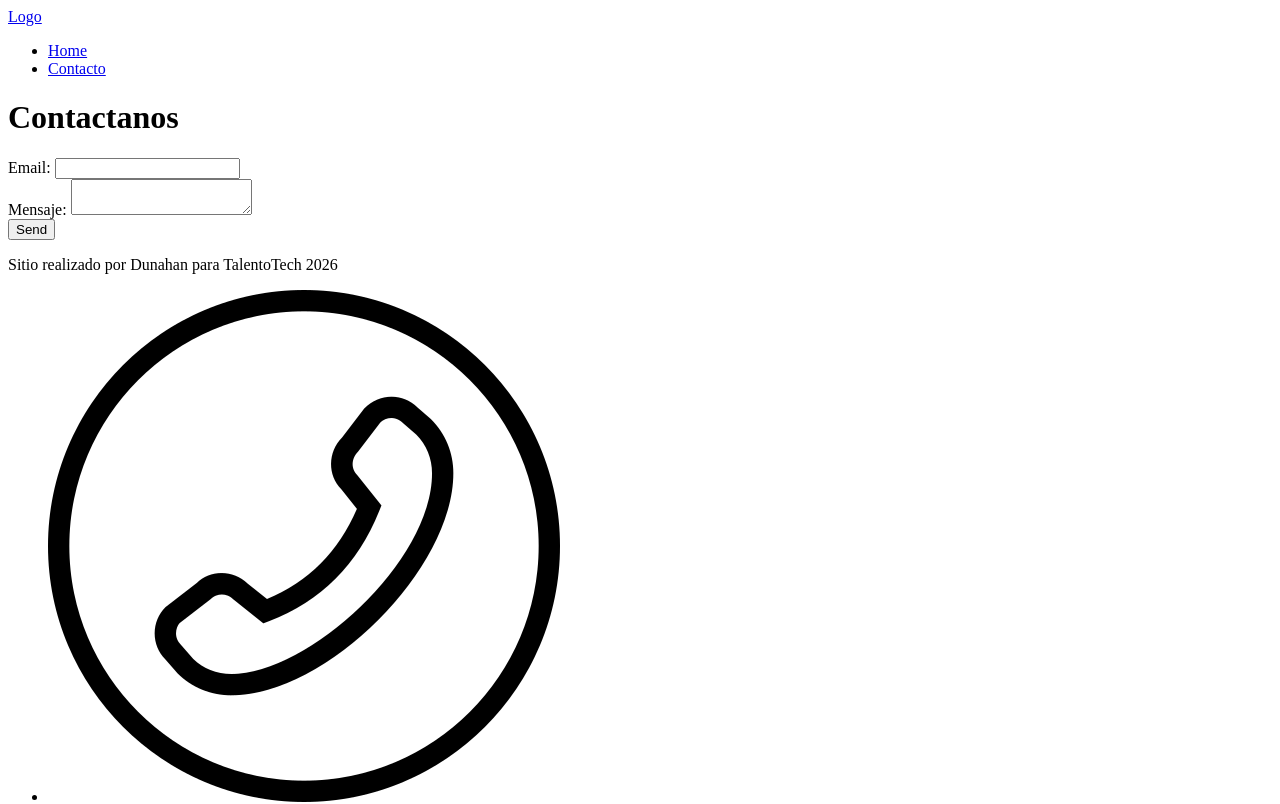
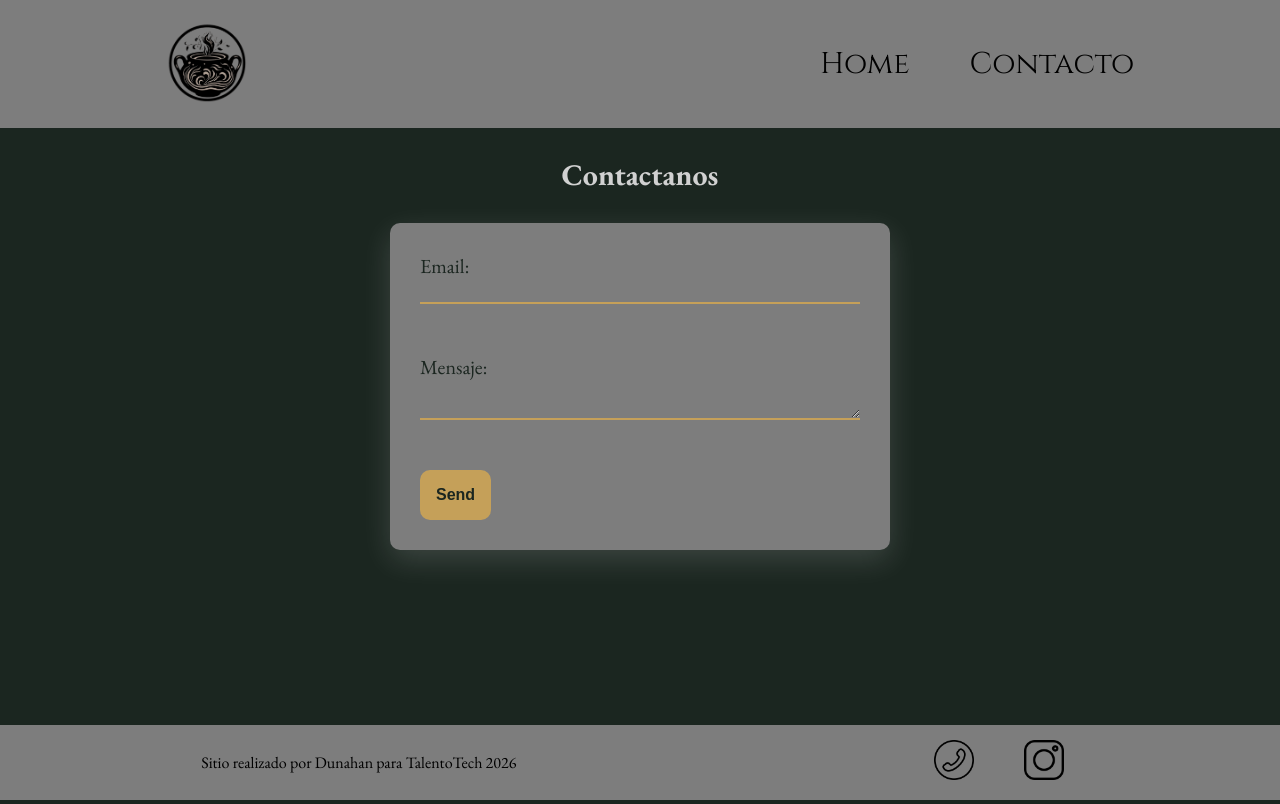
Before and after one commit to Dunahanart/Pre-Lab-Leonardo-De-Filippis, a plain HTML site: page pages/contacto.html in a window 1280 px wide. Shown: the top 804 px of the page. Drawn offline with nearby package versions, Linux system fonts and the light colour scheme; a web font is replaced by a local one.

Commit message:
Actualización sitio

```diff
--- a/css/styles.css
+++ b/css/styles.css
@@ -0,0 +1,206 @@
+*{
+    margin: 0;
+    padding: 0;
+    box-sizing: border-box;
+}
+
+html {
+    font-size: 62.5%;
+}
+
+body{
+    font-family: EB Garamond;
+    font-size: 1.6rem;
+    background: #1B2620;
+    color: antiquewhite;
+    display: flex;
+    flex-direction: column;
+    height: 100vh;
+}
+
+main {
+    width: 80%;
+    margin: auto;
+    padding-bottom: 2rem;
+    flex: 1;
+
+    display: flex;
+    flex-direction: column;
+    align-items: center;
+}
+
+h1{
+    font-size: 3rem;
+    font-weight: 800px;
+    line-height: 1.15;
+    margin: 3rem 0;
+}
+h2{
+    color: antiquewhite;
+    font-size: 2.4rem;
+    font-weight: 700;
+    line-height: 1.2;
+    text-align: center;
+    margin: 3rem 0;
+}
+
+.btn {
+    border:none;
+    font-size: 1.6rem;
+    font-weight: bold;
+    padding: 1.6rem;
+    border-radius: 1rem;
+}
+
+header, footer{
+    background-color: #7D7D7D ;
+    color: black;
+    width: 100%;
+    display: flex;
+    justify-content: space-around;
+    align-items: center;
+
+}
+
+.div-logo {
+    margin-left: 2rem;
+    font-weight: bold;
+}
+
+.logo, .header-nav ul li a{
+    text-decoration: none;
+    font-size: 3rem;
+    color: inherit;
+    display: inline-block;
+    padding: 2rem;
+}
+
+.logo{
+   width: 30%;
+}
+
+.header-nav{
+    margin-right: 2rem;
+    font-family: Cinzel;
+}
+
+.header-nav ul,
+footer .footer-list {
+    list-style: none;
+
+    display: flex;
+    gap: 2rem;
+}
+
+.footer-list img {
+    width: 5rem;
+    padding: 0.5rem;
+}
+
+.footer-list li{
+padding: 1rem;
+}
+
+/*--------------COLORES----------------*/
+
+.bg-primary {
+    background-color: blue;
+}
+.bg-secondary {
+    background-color: #C5A059;
+}
+.text-light {
+    color: #7D7D7D;
+}
+.text-dark{
+    color: #1B2620;
+}
+.text-secondary{
+    color:#D1D1D1;
+}
+
+
+/*--------------HOME----------------*/
+
+.parrafo{
+    width: 80%;
+    text-align: center;
+    font-size: 2rem;
+    padding: 3rem;
+}
+
+.contenedor-tarjetas{
+    margin-top:2rem;
+    display: flex;
+    justify-content: center;
+    flex-wrap: wrap;
+    gap:2rem;
+}
+.card {
+    background-color: #4A5D4E;
+    width: 30rem;
+    border-radius: 1rem;
+    overflow: hidden;
+    display: flex;
+    flex-direction: column;
+    align-items: center;
+    gap: 1rem;
+    padding-bottom: 2rem;
+    box-shadow: 0 10px 30px rgba(255, 255, 255, 0.15);
+
+}
+.card img{
+    width: 100%;
+    height: 20rem;
+    object-fit: cover;
+}
+
+
+/*--------------Contactos----------------*/
+
+.titulo-contacto{
+    margin: 2rem 0;
+}
+
+.form-contacto{
+    background-color: #7D7D7D;
+    color: #1B2620;
+    width: 100%;
+    max-width: 50rem;
+    font-size: 2rem;
+    padding: 3rem;
+    border-radius: 1rem;
+
+    box-shadow: 0 10px 30px rgba(255, 255, 255, 0.15);
+
+}
+
+.grupo-input{
+    display: flex;
+    flex-direction: column;
+    gap: 0.8rem;
+    margin-bottom: 2rem;
+
+}
+
+.grupo-input input,
+.grupo-input textarea{
+    border: none;
+    background-color: transparent;
+    border-bottom: solid 2px #C5A059;
+    margin-bottom: 3rem;
+}
+
+/*--------------MEDIA QUERIES----------------*/
+
+@media (max-width:600px){
+
+    header,
+    footer {
+        flex-direction: column;
+    }
+}
+.header-nav,
+div logo{
+    margin: 0;
+}
--- a/pages/contacto.html
+++ b/pages/contacto.html
@@ -2,14 +2,25 @@
 <html lang="en">
 <head>
     <meta charset="UTF-8">
+    <link rel="preconnect" href="https://fonts.googleapis.com">
     <meta name="viewport" content="width=device-width, initial-scale=1.0">
+    <link rel="preconnect" href="https://fonts.gstatic.com" crossorigin>
+    <link href="https://fonts.googleapis.com/css2?family=Cinzel:wght@400..900&family=Open+Sans:ital,wght@0,300..800;1,300..800&display=swap" rel="stylesheet">
+    <link rel="preconnect" href="https://fonts.googleapis.com">
+    <link rel="preconnect" href="https://fonts.gstatic.com" crossorigin>
+    <link href="https://fonts.googleapis.com/css2?family=Almendra:ital,wght@0,400;0,700;1,400;1,700&family=Cinzel:wght@400..900&family=Open+Sans:ital,wght@0,300..800;1,300..800&display=swap" rel="stylesheet">
+    <link rel="preconnect" href="https://fonts.googleapis.com">
+    <link rel="preconnect" href="https://fonts.gstatic.com" crossorigin>
+    <link href="https://fonts.googleapis.com/css2?family=Almendra:ital,wght@0,400;0,700;1,400;1,700&family=Cinzel:wght@400..900&family=EB+Garamond:ital,wght@0,400..800;1,400..800&family=Open+Sans:ital,wght@0,300..800;1,300..800&display=swap" rel="stylesheet">
+    <link rel="stylesheet" href="../css/styles.css">
     <title>Prelab Leonardo De Filippis</title>
 </head>
 <body>
     <header>
-        <div class="="div-logo">
-            <a href="./index.html" class="logo">Logo</a>
+         <div class="div-logo">
+            <img src="../img/logo.PNG" href="./index.html" class="logo">
         </div>
+
 
         <nav class="header-nav">
             <ul>
@@ -24,7 +35,7 @@
                  <h1 class="titutlo-contacto text-secondary">Contactanos</h1>
 
                  <form  class="form-contacto" action="https://formspree.io/f/mojrgqqp" method="POST">
-                <div>
+                <div class="grupo-input">
                     <label for="email"> Email:</label>
                     <input id="mensaje" type="email" name="email">
                 </div>
```
Also changed, not shown: index.html (+3 -3 lines), img/logo.PNG (added).
